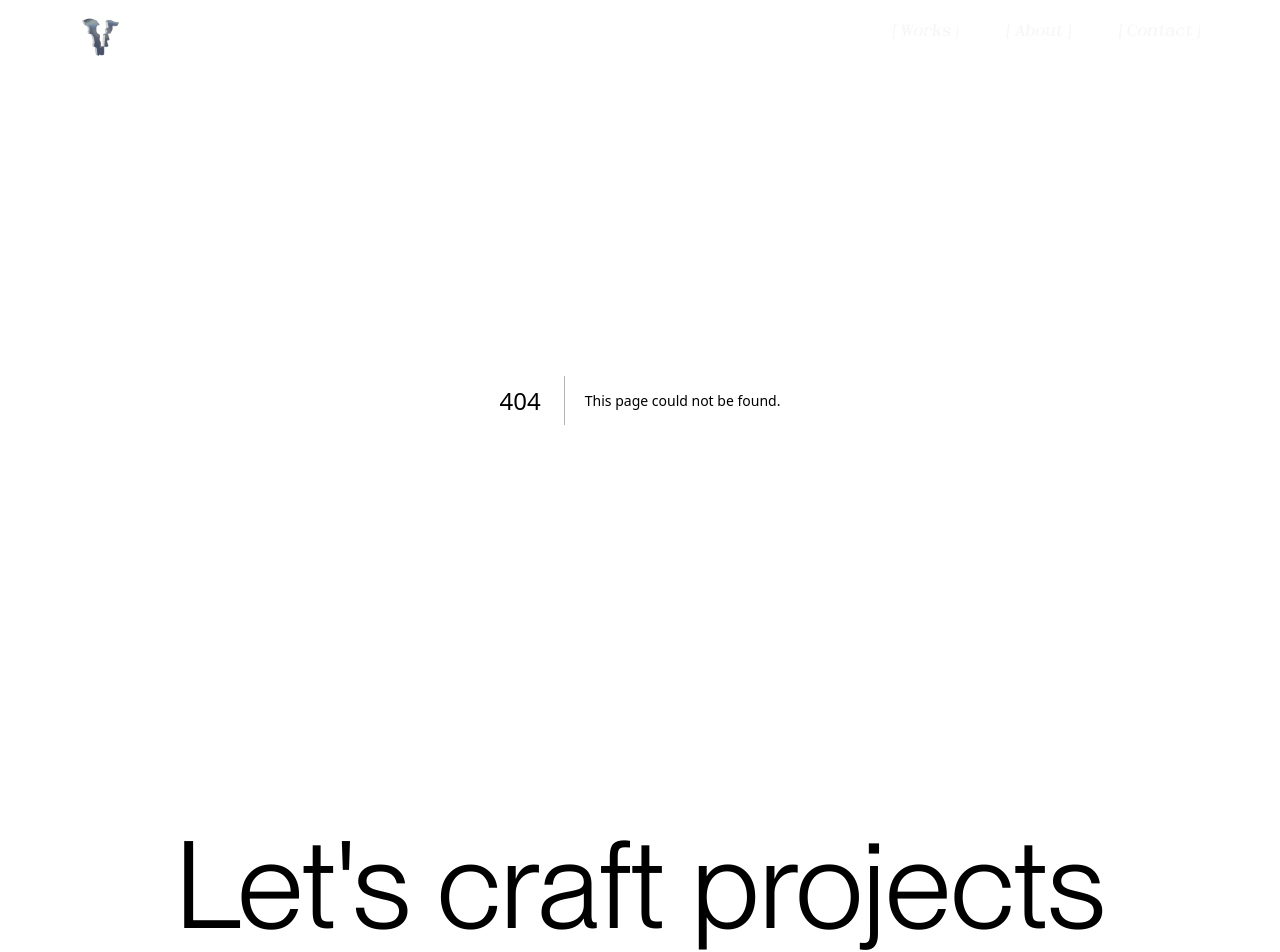
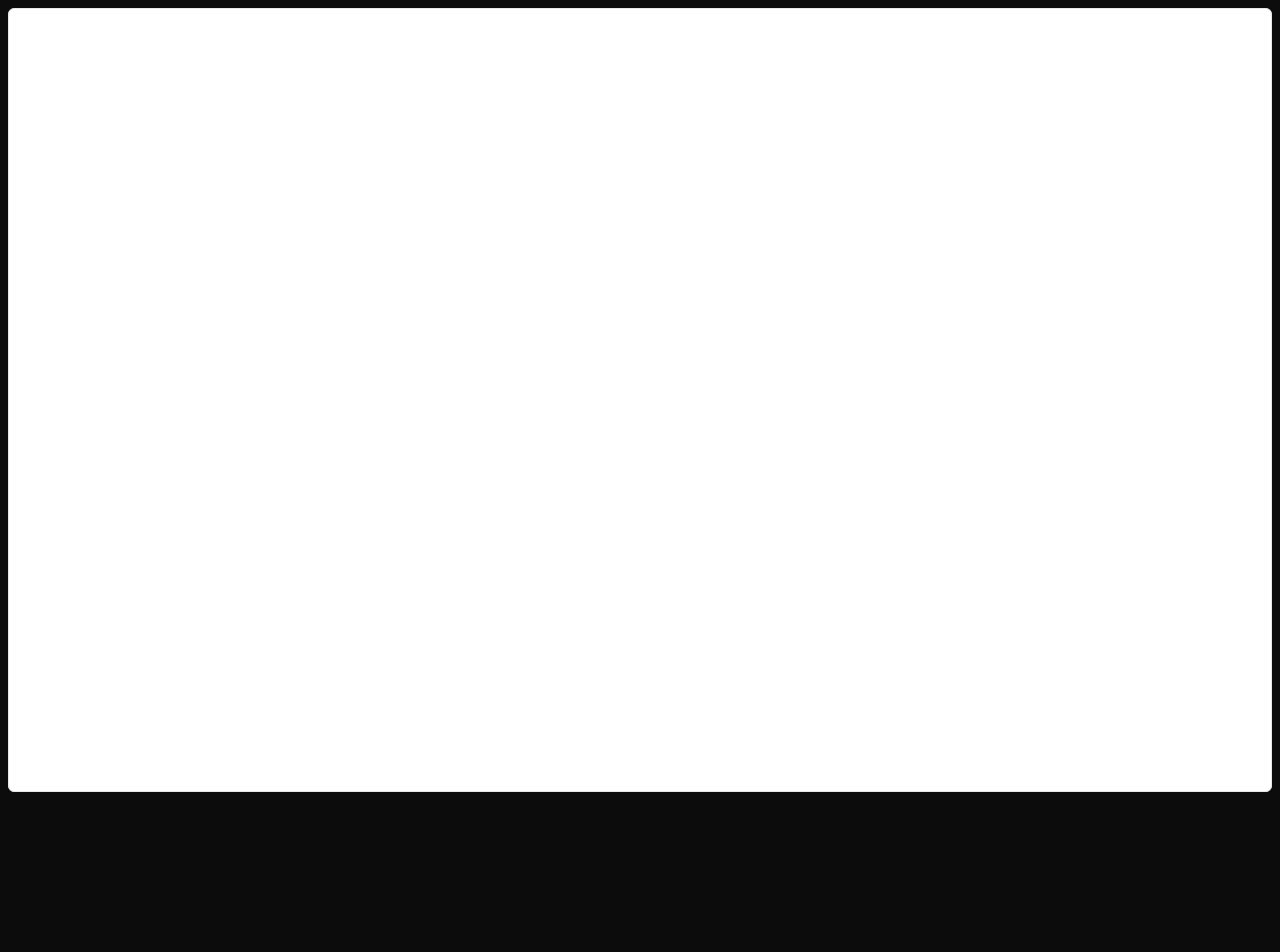
Before and after one commit to pommito/Portfolio-2024, a Next.js app: page /playground in a window 1280 px wide. Before the commit this address had no page. Shown: the top 952 px of the page. After the commit the page ends 800 px from the top, so only its background shows below. Built offline with nearby package versions, Linux system fonts and the light colour scheme.

Commit message:
Creating a playground page to explore some new things, and installing R3F dependencies

```diff
--- a/package.json
+++ b/package.json
@@ -9,8 +9,11 @@
     "lint": "next lint"
   },
   "dependencies": {
+    "@react-three/drei": "^9.114.5",
+    "@react-three/fiber": "^8.17.10",
     "framer-motion": "^11.9.0",
     "lenis": "^1.1.13",
+    "leva": "^0.9.35",
     "next": "14.2.13",
     "react": "^18",
     "react-dom": "^18",
--- a/src/app/layout.tsx
+++ b/src/app/layout.tsx
@@ -60,9 +60,9 @@ export default function RootLayout({
       >
         <SmoothScroll>
           <Grid />
-          <Header />
+          {/* <Header /> */}
           {children}
-          <Footer />
+          {/* <Footer /> */}
         </SmoothScroll>
       </body>
     </html>
--- /dev/null
+++ b/src/app/playground/page.tsx
@@ -0,0 +1,7 @@
+export default function Playground() {
+  return (
+    <main className="h-[100dvh] w-screen p-2">
+      <div className="bg-white border rounded-md h-full w-full "></div>
+    </main>
+  );
+}
```
Also changed, not shown: 1 other file (tests, documents, lock files or other folders).
